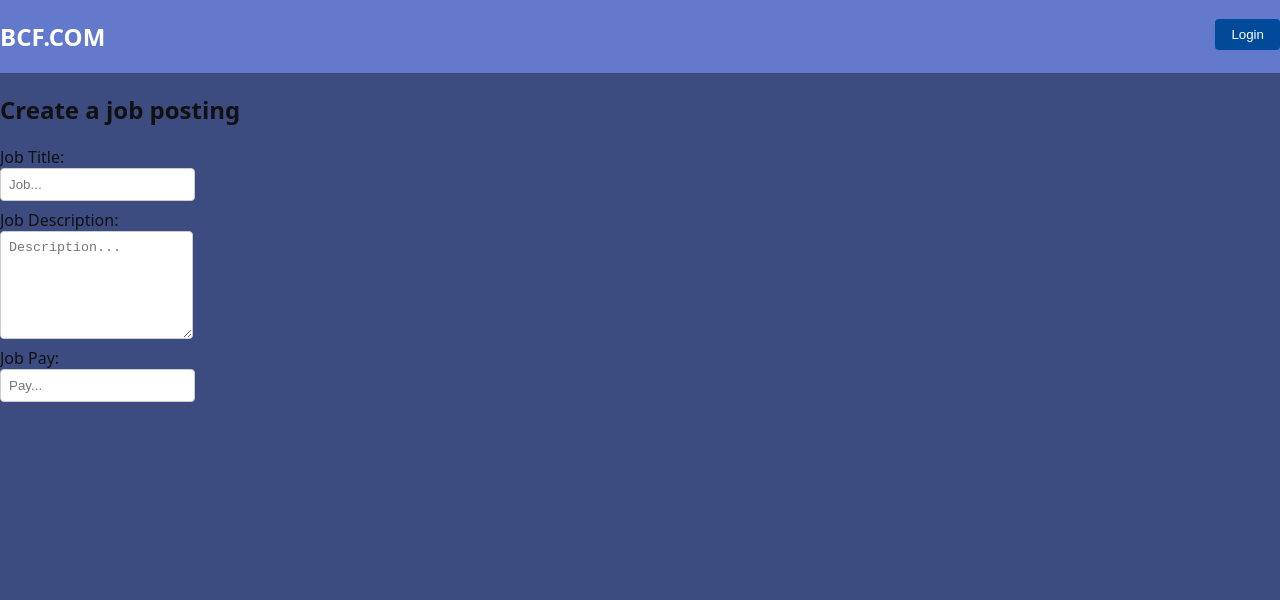
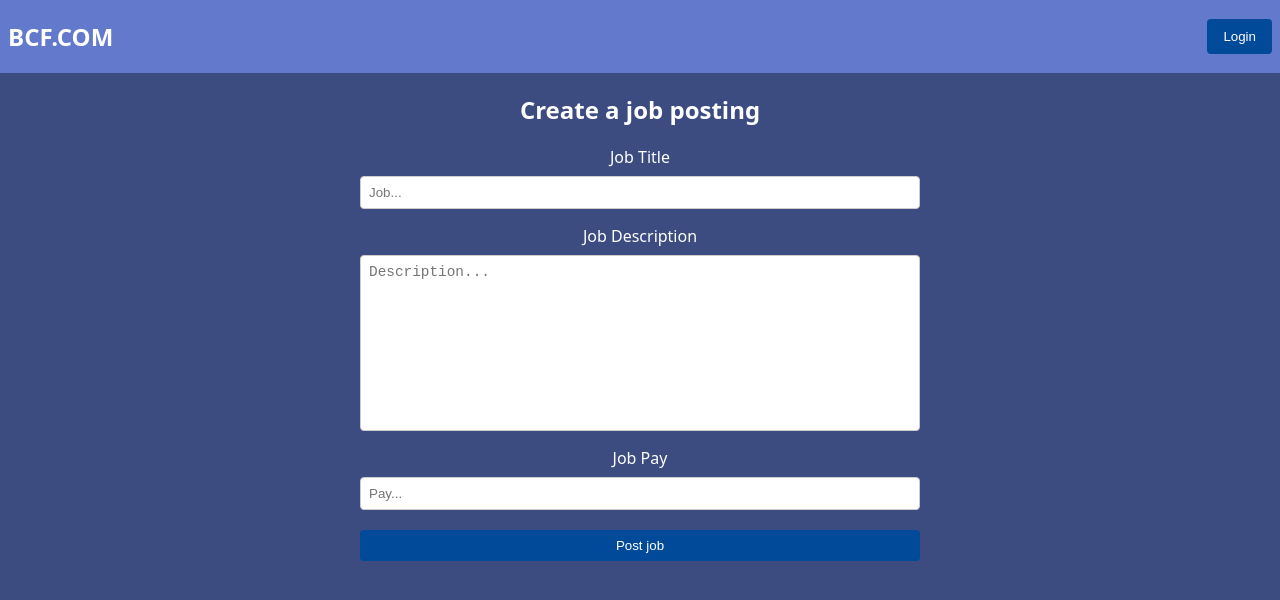
Before and after one commit to NathanFant/trades.io, a React (Vite) app in the folder frontend/: page /create in a window 1280 px wide. Shown: the top 600 px of the page. Built offline with nearby package versions, Linux system fonts and the light colour scheme.

Commit message:
Finished CSS (M) and finalized create listing

```diff
--- a/frontend/src/components/Header.jsx
+++ b/frontend/src/components/Header.jsx
@@ -10,8 +10,6 @@ export default function Header() {
     useEffect(() => {
         if (user) {
             setLoggedIn(true)
-        } else {
-            console.log("Failed to log in")
         }
     }, [user])
 
@@ -29,7 +27,7 @@ export default function Header() {
                         <button className="login-button" onClick={() => navigate('/login')}>Login</button>
                     ) : (
                         <>
-                        <button className="postjob-button" onClick={() => alert("Post a job clicked")}>Post a Job</button>
+                        <button className="postjob-button" onClick={() => navigate("/create")}>Post a Job</button>
                         <button className="profile-button" onClick={() => alert("Profile clicked")}>{user?.username}</button>
                         <button className="profile-button" onClick={handleLogOut}>Logout</button>
                         </>
--- a/frontend/src/components/RequestButton.jsx
+++ b/frontend/src/components/RequestButton.jsx
@@ -1,5 +1,4 @@
 import { useUser } from "../context/UserContext";
-import { useEffect, useState} from "react";
 
 export default function RequestButton({ job }) {
     const { user } = useUser();
@@ -22,12 +21,16 @@ export default function RequestButton({ job }) {
             if (!res.ok) {
                 if (res.status === 400) {
                     alert("Job already requested");
-                    return
+                    return;
+                }
+                if (res.status === 422) {
+                    alert("You must be logged in to request a job");
+                    return;
                 }
 
 
             }
-            alert("Job request sent to user:", job?.poster_id)
+            alert("Job request sent to user")
 
         } catch (err) {
             console.error("Error requesting job:", err);
--- a/frontend/src/index.css
+++ b/frontend/src/index.css
@@ -28,7 +28,6 @@ body {
     width: 100%;
     display: flex;
 
-
   }
 
 header {
@@ -39,12 +38,22 @@ header {
     width: auto;
     ;
   }
+
 .homepage-link {
   color: white;
+  margin-left: 0.5rem;
+}
+
+.homepage-link:hover {
+  cursor: pointer;
 }
 
 .right-header-container {
   padding-top: 1.2rem;
+  padding-bottom: 1.2rem;
+  display: flex;
+  gap: 0.5rem;
+  margin-right: 0.5rem;
 
 }
 
@@ -123,7 +132,6 @@ button {
   border-radius: 4px;
   cursor: pointer;
   border: none;
-  margin:
 }
 
 button:hover {
@@ -142,3 +150,36 @@ button:hover {
   .job-buttons button:hover {
     background-color: #003366;
   }
+
+.profile-button {
+  text-transform: capitalize;
+}
+
+.listing {
+  display: flex block;
+  color: white;
+  flex-direction: column;
+  text-align: center;
+  align-items: center;
+  justify-content: center;
+}
+
+.listing-form {
+  display: flex;
+  gap: 0.5rem;
+  flex-direction: column;
+  width: 35rem;
+}
+
+.textarea-box {
+  resize: none;
+  height: 11rem;
+  word-wrap: break-word;
+  overflow-wrap: break-word;
+  white-space: pre-wrap;
+  font-size: 0.9rem;
+}
+
+.create-button {
+  margin-top: 0.25rem;
+}
--- a/frontend/src/pages/CreateListing.jsx
+++ b/frontend/src/pages/CreateListing.jsx
@@ -1,5 +1,5 @@
 import { useNavigate } from "react-router";
-import { useState, useEffect } from "react";
+import { useState } from "react";
 import { useUser } from "../context/UserContext";
 
 export default function CreateListing() {
@@ -18,7 +18,7 @@ export default function CreateListing() {
             title: listingTitle,
             description: listingDesc,
             price: listingPay,
-            poster_i: user?.user_id,
+            poster_id: user?.user_id,
         }
 
         try {
@@ -40,16 +40,17 @@ export default function CreateListing() {
         <>
             <div className="listing container">
                 <h2>Create a job posting</h2>
-                <form className="listing-form" onClick={handleSubmit} >
-                    Job Title:{" "}<input
+                <form className="listing-form" onSubmit={(e) => handleSubmit(e)} >
+                    Job Title<input
                     className="input-box"
                     placeholder="Job..."
                     value={listingTitle}
                     onChange={(e) => {
                         setListingTitle(e.target.value)
                     }}
+                    required
                     />
-                    Job Description:{" "}<textarea
+                    Job Description<textarea
                     className="input-box textarea-box"
                     placeholder="Description..."
                     value={listingDesc}
@@ -57,15 +58,18 @@ export default function CreateListing() {
                         setListingDesc(e.target.value)
                     }}
                     rows={6}
+                    required
                      />
-                    Job Pay:{" "}<input
+                    Job Pay<input
                     className="input-box"
                     placeholder="Pay..."
                     value={listingPay}
                     onChange={(e) => {
                         setListingPay(e.target.value)
                     }}
+                    required
                     />
+                    <button type="submit" className="create-button">Post job</button>
 
                 </form>
 
--- a/frontend/src/pages/Login.jsx
+++ b/frontend/src/pages/Login.jsx
@@ -40,6 +40,7 @@ export default function Login() {
           onChange={(e) => setEmail(e.target.value)}
           placeholder="email"
           className="input-box"
+          type="email"
         />
         <input
           placeholder="password"
```
